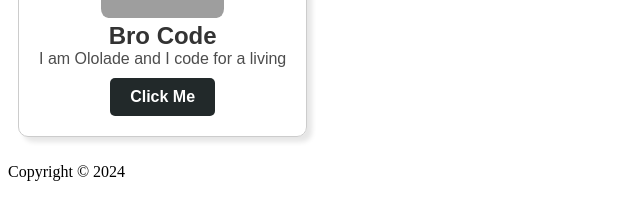
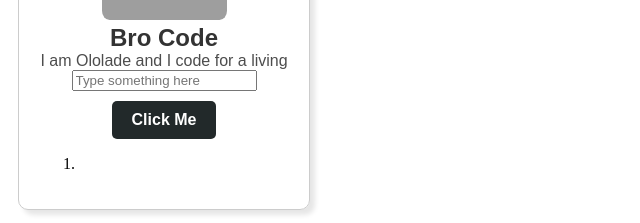
Before and after one commit to olaonipekun/mytemp, a React (Vite) app: page / in a window 1280 px wide. Both pictures are taken after a click on the button "Click Me". Shown: the part 415-638 px from the top of the page, without its empty margins (0-640 px from the left). Built offline with nearby package versions, Linux system fonts and the light colour scheme; grey boxes are pictures that could not be loaded.

Commit message:
add list to the page

```diff
--- a/src/components/Card.jsx
+++ b/src/components/Card.jsx
@@ -1,14 +1,42 @@
-import { useEffect, useState } from "react";
+import { useEffect, useState } from 'react';
 
-function Card(){
-    return(
+function Card() {
+    const [inputValue, setInputValue] = useState('');
+    const [showText, setShowText] = useState(false);
+    const [codeHistory, setCodeHistory] = useState([]); // New state for storing code history
+
+    const handleChange = (e) => {
+        setInputValue(e.target.value);
+    };
+
+    const handleClick = () => {
+        setShowText(true);
+        setCodeHistory([...codeHistory, inputValue]); // Add current input to history
+        setInputValue('');
+    };
+
+
+    return (
         <div className="card">
-            <img className="card-img" src="https://picsum.photos/200/250" alt="A profile picture"></img>
+            <img
+                className="card-img"
+                src="https://picsum.photos/200/250"
+                alt="A profile picture"
+            ></img>
             <h2 className="card-title">Bro Code</h2>
             <p className="card-text">I am Ololade and I code for a living </p>
-            <button className="btnclick">Click Me</button>
+
+            <input type="text" value={inputValue} onChange={handleChange} placeholder='Type something here'/>
+            <button className="btnclick" onClick={handleClick}>
+                Click Me
+            </button>
+            <ol>
+                {codeHistory.map((code, index) => (
+                    <li key={index}>{code}</li>
+                ))}
+            </ol>
         </div>
     );
 }
 
-export default Card
+export default Card;
```
